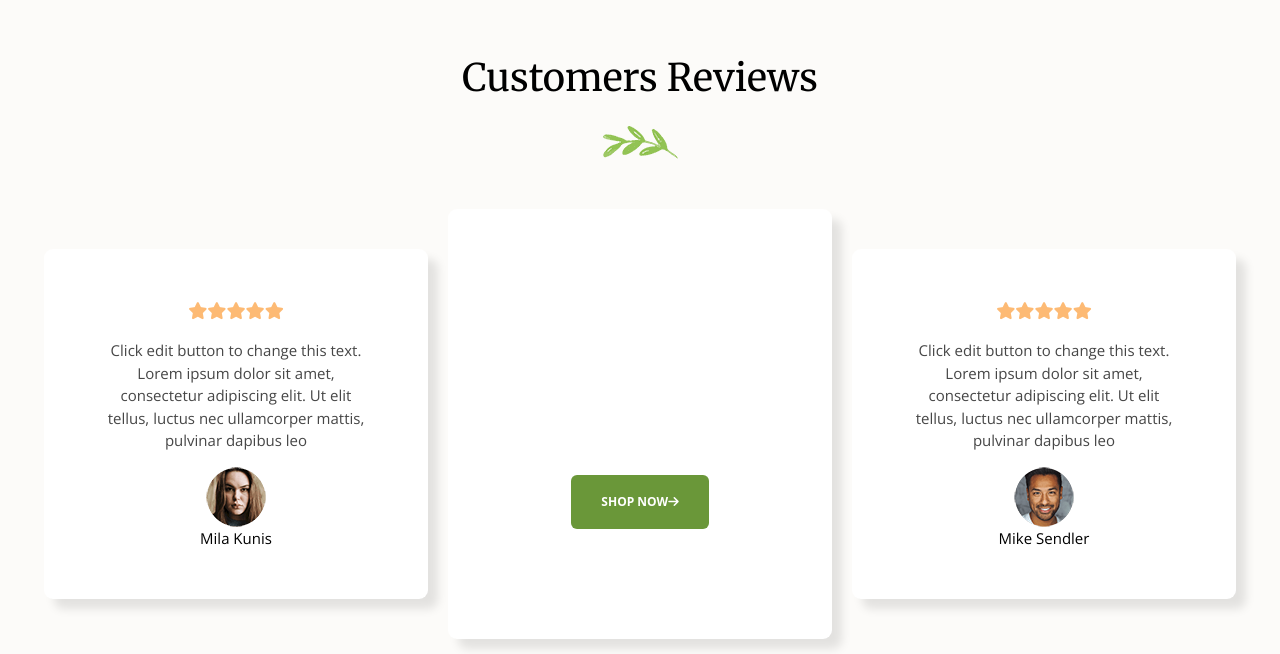
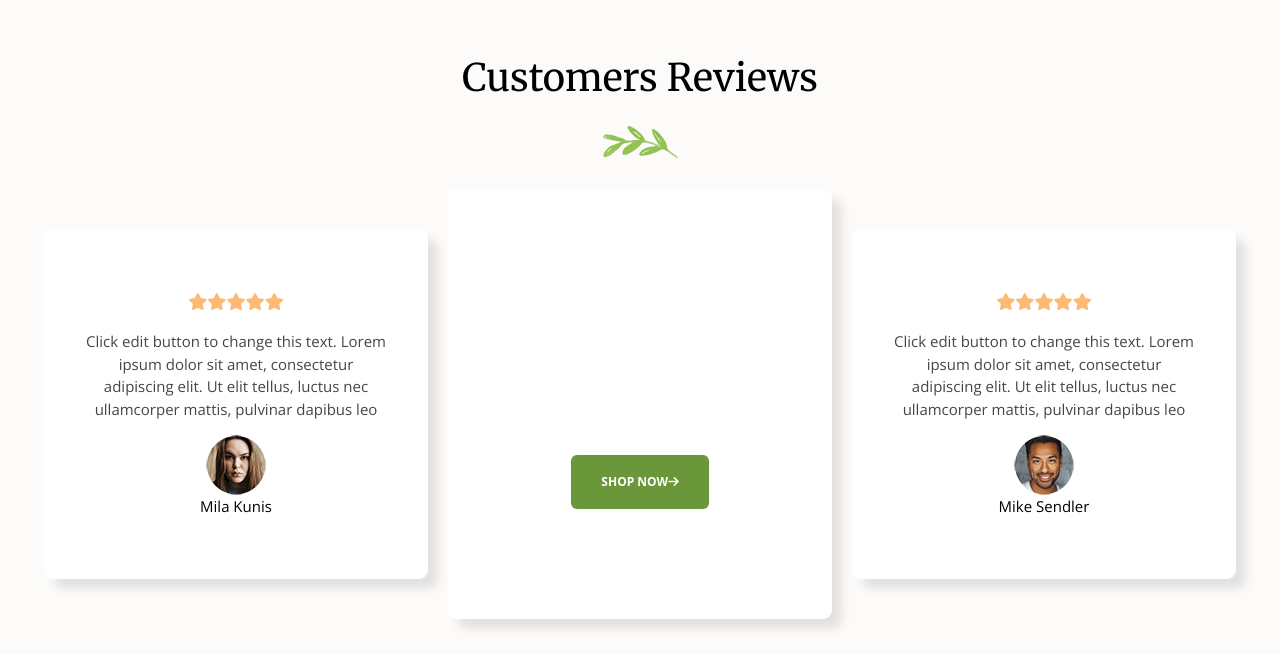
Before and after one commit to okwoducynthia/Organic-store, a React (Vite) app: page / in a window 1280 px wide. Shown: the part 3846-4500 px from the top of the page. Built offline with nearby package versions, Linux system fonts and the light colour scheme; a web font is replaced by a local one.

Commit message:
customer-review section

```diff
--- a/src/Components/Home/Home.css
+++ b/src/Components/Home/Home.css
@@ -365,17 +365,19 @@
 .customers-container {
   background-color: rgba(248, 246, 243, 0.475);
   padding-top: 60px;
+  padding-bottom: 60px;
 }
 .customers-heading {
   text-align: center;
-}
-.customers-heading img {
-  margin: auto;
 }
 .customers-heading h1 {
   font-size: 38px;
   font-family: var(--merriweather-font);
   margin-bottom: 20px;
+}
+.customers-heading img {
+  margin: auto;
+  margin-bottom: 30px;
 }
 .customers-sub-container {
   display: flex;
@@ -385,8 +387,6 @@
   text-align: center;
   flex-wrap: wrap;
   gap: 20px;
-  padding-top: 50px;
-  padding-bottom: 50px;
 }
 .customers-sub-container div {
   width: 27%;
@@ -395,7 +395,7 @@
   border-radius: 9px;
   align-content: center;
   justify-items: center;
-  text-align: center;
+  /* text-align: center; */
 }
 .customers-sub-container div:nth-of-type(1) {
   height: 350px;
@@ -419,9 +419,14 @@
   font-size: 18px;
   font-family: var(--open-sans);
   color: rgba(51, 51, 51, 0.904);
+  width: 80%;
   text-align: center;
-  width: 70%;
+  margin-left: auto;
+  margin-right: auto;
   margin-bottom: 15px;
+}
+.customers-sub img {
+  margin: auto;
 }
 .customers-sub h4 {
   font-size: 18px;
@@ -433,6 +438,8 @@
   font-family: var(--merriweather-font);
   margin-bottom: 15px;
   text-align: center;
+  margin-left: auto;
+  margin-right: auto;
   color: var(--white-color);
   width: 80%;
 }
@@ -441,6 +448,8 @@
   font-family: var(--open-sans);
   color: var(--white-color);
   text-align: center;
+  margin-left: auto;
+  margin-right: auto;
   margin-bottom: 30px;
   width: 70%;
 }
```
